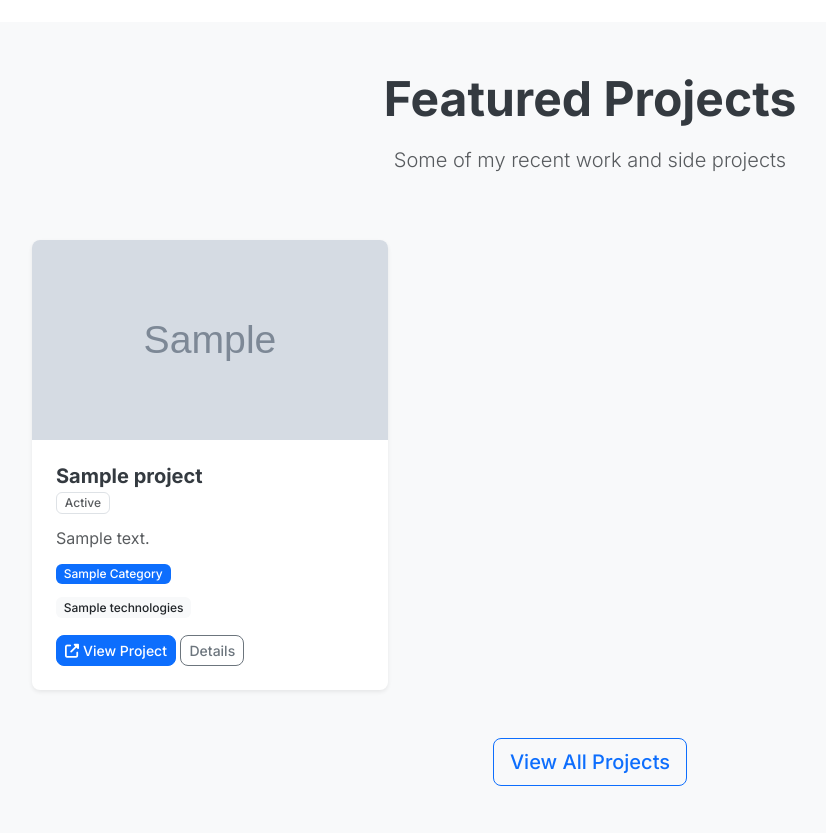
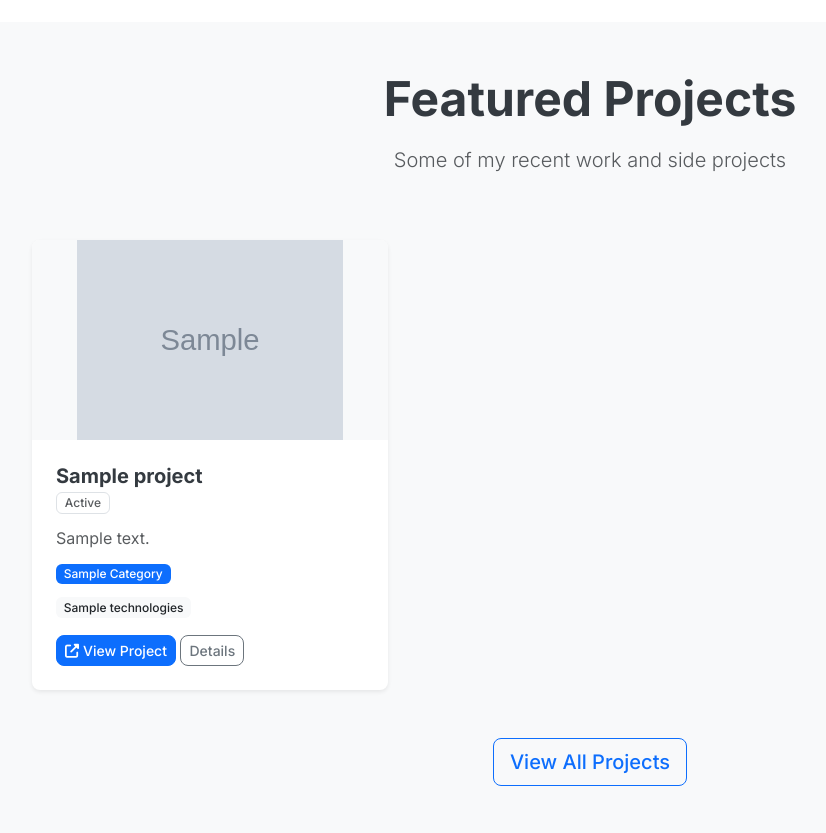
Before and after one commit to m2gnvm/portfolio, a Django app: template templates/main/home.html in a window 1280 px wide. Shown: the part 1451-2284 px from the top of the page, without its empty margins (50-876 px from the left). Run offline with Django 4.2, Linux system fonts and the light colour scheme; the template is opened without the code that fills it: most values are stand-ins (such as "Sample title", 1, 10 or a date in 2020); grey boxes marked "Sample" are stand-in pictures; some libraries are stand-ins or nearby versions.

Commit message:
fix images in home cards

```diff
--- a/templates/main/home.html
+++ b/templates/main/home.html
@@ -124,7 +124,7 @@
             <div class="col-lg-4 col-md-6">
                 <div class="project-card h-100 bg-white rounded-3 shadow-sm overflow-hidden">
                     {% if project.image %}
-                    <img src="{{ project.image }}" alt="{{ project.title }}" class="img-fluid w-100" style="height: 200px; object-fit: cover; object-position: center;">
+                    <img src="{{ project.image }}" alt="{{ project.title }}" class="img-fluid w-100" style="height: 200px; object-fit: contain; object-position: center; background-color: #f8f9fa;">
                     {% else %}
                     <div class="bg-secondary d-flex align-items-center justify-content-center" style="height: 200px;">
                         <i class="fas fa-code fa-3x text-white"></i>
--- a/templates/main/projects.html
+++ b/templates/main/projects.html
@@ -34,7 +34,7 @@
             <div class="col-lg-4 col-md-6">
                 <div class="project-card h-100 bg-white rounded-3 shadow-sm overflow-hidden">
                     {% if project.image %}
-                    <img src="{{ project.image }}" alt="{{ project.title }}" class="img-fluid w-100" style="height: 200px; object-fit: cover; object-position: center;">
+                    <img src="{{ project.image }}" alt="{{ project.title }}" class="img-fluid w-100" style="height: 200px; object-fit: contain; object-position: center; background-color: #f8f9fa;">
                     {% else %}
                     <div class="bg-secondary d-flex align-items-center justify-content-center" style="height: 200px;">
                         <i class="fas fa-code fa-3x text-white"></i>
@@ -111,7 +111,7 @@
             <div class="col-lg-4 col-md-6">
                 <div class="project-card h-100 bg-white rounded-3 shadow-sm overflow-hidden">
                     {% if project.image %}
-                    <img src="{{ project.image }}" alt="{{ project.title }}" class="img-fluid" style="height: 200px; object-fit: cover;">
+                    <img src="{{ project.image }}" alt="{{ project.title }}" class="img-fluid" style="height: 200px; object-fit: contain; object-position: center; background-color: #f8f9fa;">
                     {% else %}
                     <div class="bg-secondary d-flex align-items-center justify-content-center" style="height: 200px;">
                         <i class="fas fa-briefcase fa-3x text-white"></i>
```
